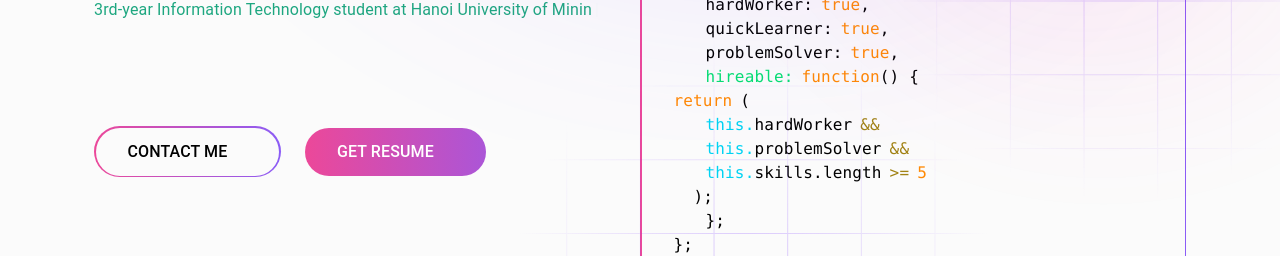
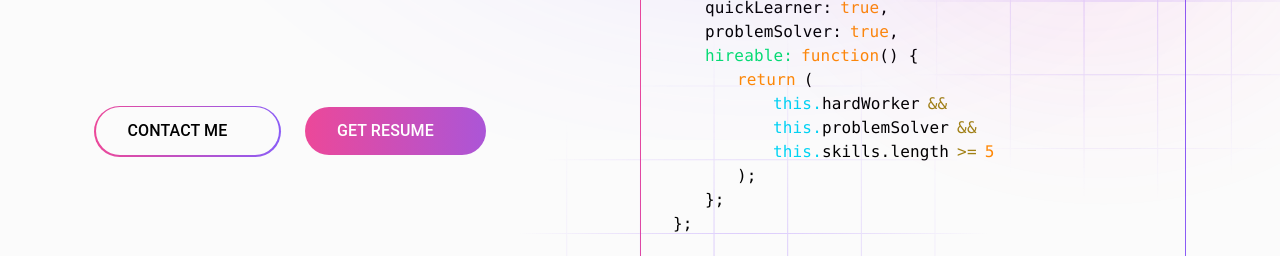
Before and after one commit to KhoiNguyen-265/portfolio, a React (Vite) app: page / in a window 1280 px wide. Shown: the part 355-611 px from the top of the page. Built offline with nearby package versions, Linux system fonts and the light colour scheme; some icons are missing.

Commit message:
fix bug Hero section

```diff
--- a/src/pages/Home/sections/Hero/components/HeroRight/index.tsx
+++ b/src/pages/Home/sections/Hero/components/HeroRight/index.tsx
@@ -1,6 +1,6 @@
 function HeroRight() {
     return (
-        <div className="rounded-xl btn-outline">
+        <div className="rounded-xl btn-outline" style={{ padding: "1px" }}>
             <div className="btn-outline-inner bg-bg-body">
                 {/* Dots */}
                 <div className="flex items-center px-4 lg:px-8 py-5 gap-3">
@@ -91,13 +91,13 @@ function HeroRight() {
                                 <span>{"() {"}</span>
                             </div>
                             <div>
-                                <span className="me-2 text-text-orange-code">
+                                <span className="ms-16 me-2 text-text-orange-code">
                                     return
                                 </span>
                                 <span>{`(`}</span>
                             </div>
                             <div>
-                                <span className="ms-5 ps-3 text-text-blue-100">
+                                <span className="ms-22 ps-3 text-text-blue-100">
                                     this.
                                 </span>
                                 <span className="me-2 ">hardWorker</span>
@@ -106,7 +106,7 @@ function HeroRight() {
                                 </span>
                             </div>
                             <div>
-                                <span className="ms-5 ps-3 text-text-blue-100">
+                                <span className="ms-22 ps-3 text-text-blue-100">
                                     this.
                                 </span>
                                 <span className="me-2 ">problemSolver</span>
@@ -115,7 +115,7 @@ function HeroRight() {
                                 </span>
                             </div>
                             <div>
-                                <span className="ms-5 ps-3 text-text-blue-100">
+                                <span className="ms-22 ps-3 text-text-blue-100">
                                     this.
                                 </span>
                                 <span className="me-2">skills.length</span>
@@ -125,7 +125,7 @@ function HeroRight() {
                                 <span className="text-text-orange-code">5</span>
                             </div>
                             <div>
-                                <span className="ms-5 me-2 ">{`);`}</span>
+                                <span className="ms-16 me-2 ">{`);`}</span>
                             </div>
                             <div>
                                 <span className="ms-8">{`};`}</span>
--- a/src/pages/Home/sections/Hero/index.tsx
+++ b/src/pages/Home/sections/Hero/index.tsx
@@ -4,7 +4,7 @@ import HeroRight from "./components/HeroRight";
 
 function Hero() {
     return (
-        <Section className="py-20">
+        <Section className="py-15">
             <div className="container">
                 <div className="flex items-center justify-between">
                     <HeroLeft />
```
